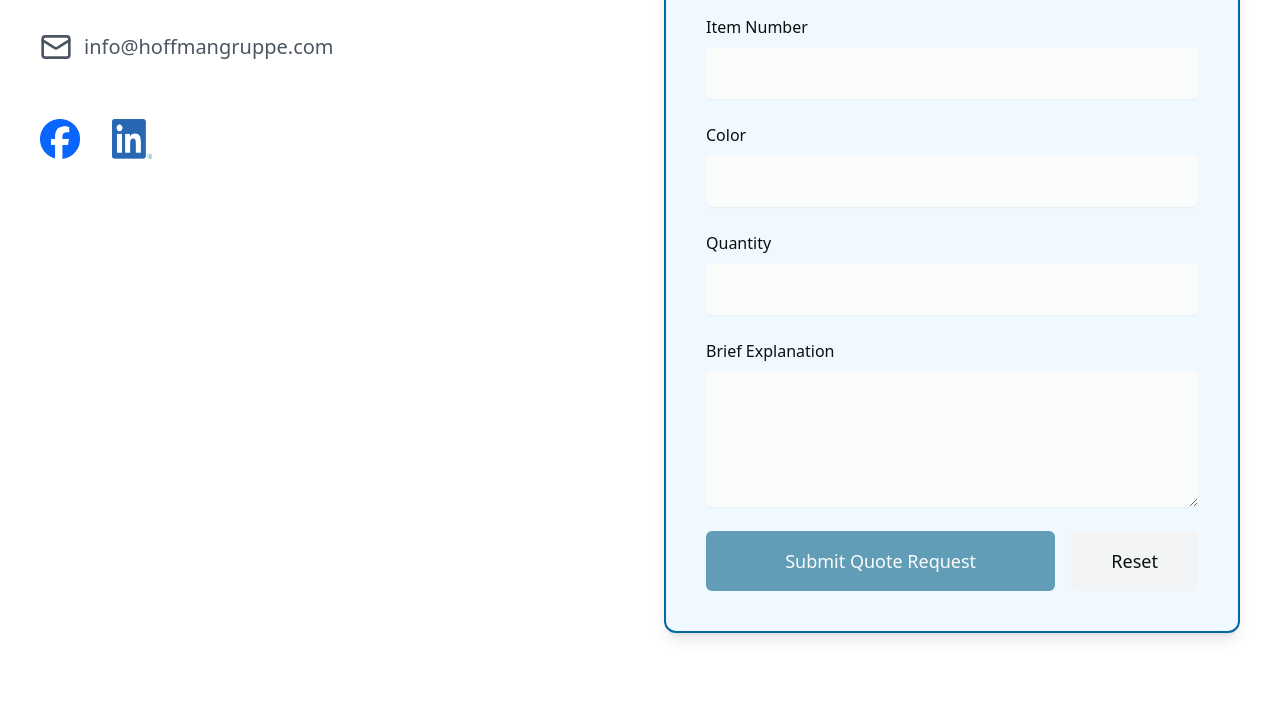
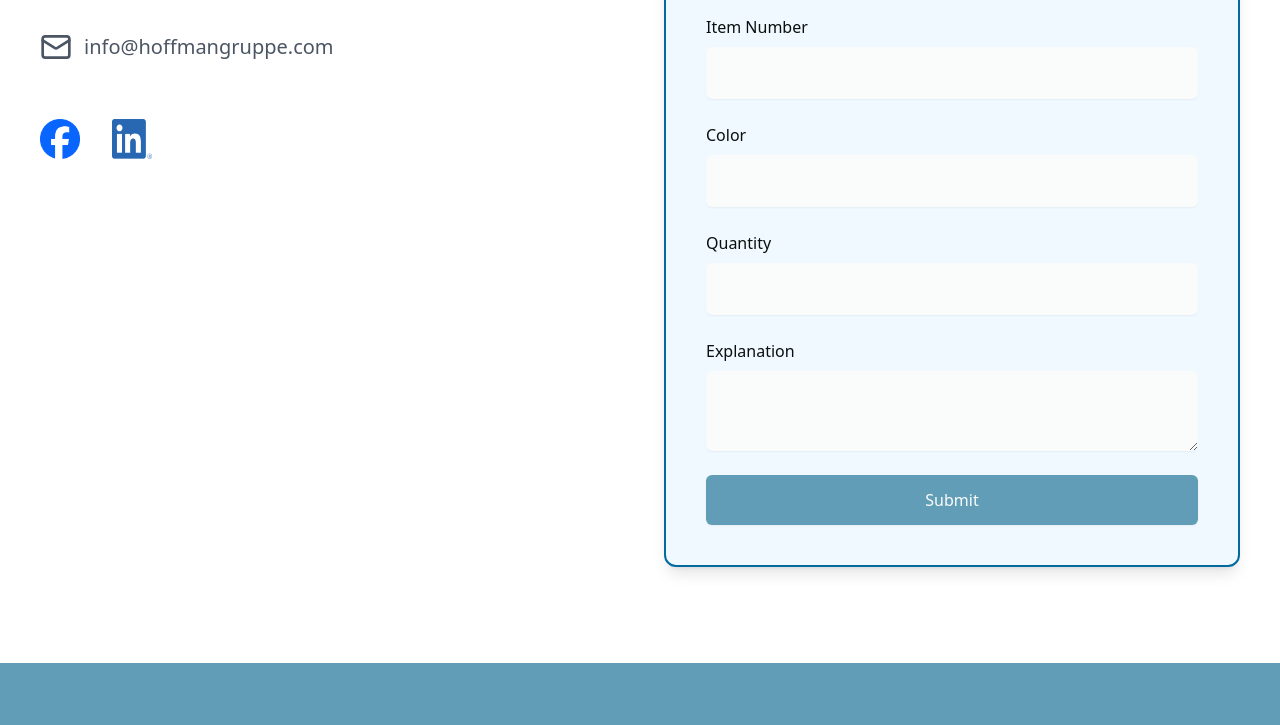
Before and after one commit to musickevan1/hoffmangruppe-production, a React (Vite) app: page / in a window 1280 px wide. Shown: the part 5609-6334 px from the top of the page. Built offline with nearby package versions, Linux system fonts and the light colour scheme.

Commit message:
Update QuoteForm to include Other option and custom supplier input field, add pop-up and error messages

```diff
--- a/src/components/QuoteForm.tsx
+++ b/src/components/QuoteForm.tsx
@@ -14,25 +14,21 @@ export default function QuoteForm({}: QuoteFormProps) {
     itemNumber: '',
     color: '',
     quantity: '',
-    explanation: ''
+    explanation: '',
+    customSupplier: '' // New field for custom supplier name
   });
-  const [isLoading, setIsLoading] = useState(false);
-  const [error, setError] = useState('');
-  const [success, setSuccess] = useState(false);
-
+  const [showCustomSupplier, setShowCustomSupplier] = useState(false); // State for custom supplier input visibility
+  const [showPopup, setShowPopup] = useState(false); // State for pop-up visibility
+  const [errorMessage, setErrorMessage] = useState(''); // State for error message
 
   const handleSubmit = async (e: React.FormEvent) => {
     e.preventDefault();
 
     const validationError = validateForm(formData);
     if (validationError) {
-      setError(validationError);
+      setErrorMessage(validationError);
       return;
     }
-
-    setIsLoading(true);
-    setError('');
-    setSuccess(false);
 
     try {
       const templateParams = {
@@ -42,7 +38,8 @@ export default function QuoteForm({}: QuoteFormProps) {
         item_number: formData.itemNumber,
         color: formData.color,
         quantity: formData.quantity,
-        explanation: formData.explanation
+        explanation: formData.explanation,
+        custom_supplier: formData.customSupplier // Include custom supplier in the email
       };
 
       await emailjs.send(
@@ -55,7 +52,6 @@ export default function QuoteForm({}: QuoteFormProps) {
         import.meta.env.VITE_EMAILJS_PUBLIC_KEY
       );
 
-      setSuccess(true);
       setFormData({
         name: '',
         email: '',
@@ -63,25 +59,39 @@ export default function QuoteForm({}: QuoteFormProps) {
         itemNumber: '',
         color: '',
         quantity: '',
-        explanation: ''
+        explanation: '',
+        customSupplier: '' // Reset custom supplier field
       });
+
+      setShowPopup(true); // Show the pop-up after successful submission
+      setErrorMessage(''); // Clear any previous error messages
     } catch (err) {
-      setError('Failed to send email. Please try again later.');
-    } finally {
-      setIsLoading(false);
+      setErrorMessage('Failed to send email. Please try again later.');
     }
   };
 
   const handleChange = (e: React.ChangeEvent<HTMLInputElement | HTMLTextAreaElement | HTMLSelectElement>) => {
+    const { name, value } = e.target;
     setFormData(prev => ({
       ...prev,
-      [e.target.name]: e.target.value
+      [name]: value
     }));
+
+    // Show custom supplier input if "Other" is selected
+    if (name === 'catalog') {
+      setShowCustomSupplier(value.toLowerCase() === 'other');
+    }
   };
 
   return (
+    <div>
       <form onSubmit={handleSubmit} className="space-y-6" aria-labelledby="quote-form-title">
         <h2 id="quote-form-title" className="sr-only">Quote Request Form</h2>
+        {errorMessage && (
+          <div className="bg-red-100 border border-red-400 text-red-700 px-4 py-3 rounded relative" role="alert">
+            <span className="block sm:inline">{errorMessage}</span>
+          </div>
+        )}
         <div>
           <label htmlFor="name" className="block text-base font-medium text-night mb-2">
             Name
@@ -90,20 +100,11 @@ export default function QuoteForm({}: QuoteFormProps) {
             type="text"
             name="name"
             id="name"
-          required
-          aria-required="true"
-          aria-describedby="name-error"
             className="mt-1 block w-full rounded-md border-silver shadow-sm focus:border-air-blue focus:ring focus:ring-air-blue/20 bg-white text-night text-lg p-3"
             value={formData.name}
             onChange={handleChange}
           />
-        {error && error.includes('Name') && (
-          <span id="name-error" className="text-red-600 text-sm mt-1" role="alert">
-            {error}
-          </span>
-        )}
         </div>
-
         <div>
           <label htmlFor="email" className="block text-base font-medium text-night mb-2">
             Email
@@ -112,32 +113,43 @@ export default function QuoteForm({}: QuoteFormProps) {
             type="email"
             name="email"
             id="email"
-          required
             className="mt-1 block w-full rounded-md border-silver shadow-sm focus:border-air-blue focus:ring focus:ring-air-blue/20 bg-white text-night text-lg p-3"
             value={formData.email}
             onChange={handleChange}
           />
         </div>
-
         <div>
           <label htmlFor="catalog" className="block text-base font-medium text-night mb-2">
-          Product Catalog
+            Catalog
           </label>
           <select
             name="catalog"
             id="catalog"
-          required
             className="mt-1 block w-full rounded-md border-silver shadow-sm focus:border-air-blue focus:ring focus:ring-air-blue/20 bg-white text-night text-lg p-3"
             value={formData.catalog}
             onChange={handleChange}
           >
             <option value="">Select a catalog</option>
-          <option value="one-stop">One Stop Shop</option>
-          <option value="sportswear">Sportswear Collection</option>
-          <option value="casuals">Company Casuals</option>
+            <option value="catalog1">Catalog 1</option>
+            <option value="catalog2">Catalog 2</option>
+            <option value="other">Other</option>
           </select>
         </div>
-
+        {showCustomSupplier && (
+          <div>
+            <label htmlFor="customSupplier" className="block text-base font-medium text-night mb-2">
+              Custom Supplier Name
+            </label>
+            <input
+              type="text"
+              name="customSupplier"
+              id="customSupplier"
+              className="mt-1 block w-full rounded-md border-silver shadow-sm focus:border-air-blue focus:ring focus:ring-air-blue/20 bg-white text-night text-lg p-3"
+              value={formData.customSupplier}
+              onChange={handleChange}
+            />
+          </div>
+        )}
         <div>
           <label htmlFor="itemNumber" className="block text-base font-medium text-night mb-2">
             Item Number
@@ -146,13 +158,11 @@ export default function QuoteForm({}: QuoteFormProps) {
             type="text"
             name="itemNumber"
             id="itemNumber"
-          required
             className="mt-1 block w-full rounded-md border-silver shadow-sm focus:border-air-blue focus:ring focus:ring-air-blue/20 bg-white text-night text-lg p-3"
             value={formData.itemNumber}
             onChange={handleChange}
           />
         </div>
-
         <div>
           <label htmlFor="color" className="block text-base font-medium text-night mb-2">
             Color
@@ -161,13 +171,11 @@ export default function QuoteForm({}: QuoteFormProps) {
             type="text"
             name="color"
             id="color"
-          required
             className="mt-1 block w-full rounded-md border-silver shadow-sm focus:border-air-blue focus:ring focus:ring-air-blue/20 bg-white text-night text-lg p-3"
             value={formData.color}
             onChange={handleChange}
           />
         </div>
-
         <div>
           <label htmlFor="quantity" className="block text-base font-medium text-night mb-2">
             Quantity
@@ -176,69 +184,44 @@ export default function QuoteForm({}: QuoteFormProps) {
             type="number"
             name="quantity"
             id="quantity"
-          required
-          min="1"
             className="mt-1 block w-full rounded-md border-silver shadow-sm focus:border-air-blue focus:ring focus:ring-air-blue/20 bg-white text-night text-lg p-3"
             value={formData.quantity}
             onChange={handleChange}
           />
         </div>
-
         <div>
           <label htmlFor="explanation" className="block text-base font-medium text-night mb-2">
-          Brief Explanation
+            Explanation
           </label>
           <textarea
             name="explanation"
             id="explanation"
-          rows={4}
             className="mt-1 block w-full rounded-md border-silver shadow-sm focus:border-air-blue focus:ring focus:ring-air-blue/20 bg-white text-night text-lg p-3"
             value={formData.explanation}
             onChange={handleChange}
           />
         </div>
-
-      {error && (
-        <div className="bg-red-50 border border-red-200 text-red-700 px-4 py-3 rounded-md">
-          {error}
+        <button
+          type="submit"
+          className="w-full py-3 px-4 border border-transparent rounded-md shadow-sm text-base font-medium text-white bg-air-blue hover:bg-air-blue-dark focus:outline-none focus:ring-2 focus:ring-offset-2 focus:ring-air-blue"
+        >
+          Submit
+        </button>
+      </form>
+      {showPopup && (
+        <div className="fixed inset-0 flex items-center justify-center bg-black bg-opacity-50">
+          <div className="bg-white p-6 rounded-lg shadow-lg">
+            <h2 className="text-xl font-bold mb-4">Thank You!</h2>
+            <p>Thank you for requesting a quote. We will get back to you as soon as possible!</p>
+            <button
+              onClick={() => setShowPopup(false)}
+              className="mt-4 py-2 px-4 border border-transparent rounded-md shadow-sm text-base font-medium text-white bg-air-blue hover:bg-air-blue-dark focus:outline-none focus:ring-2 focus:ring-offset-2 focus:ring-air-blue"
+            >
+              Close
+            </button>
+          </div>
         </div>
       )}
-
-      {success && (
-        <div className="bg-green-50 border border-green-200 text-green-700 px-4 py-3 rounded-md">
-          Quote request submitted successfully!
     </div>
-      )}
-
-      <div className="flex gap-4">
-        <button
-          type="submit"
-          disabled={isLoading}
-          className="w-full bg-air-blue text-white px-6 py-4 rounded-md hover:bg-air-blue-600 transition-colors text-lg font-medium disabled:opacity-50 disabled:cursor-not-allowed"
-        >
-          {isLoading ? 'Submitting...' : 'Submit Quote Request'}
-        </button>
-
-        <button
-          type="button"
-          onClick={() => {
-            setFormData({
-              name: '',
-              email: '',
-              catalog: '',
-              itemNumber: '',
-              color: '',
-              quantity: '',
-              explanation: ''
-            });
-            setError('');
-            setSuccess(false);
-          }}
-          className="w-1/3 bg-gray-100 text-night px-6 py-4 rounded-md hover:bg-gray-200 transition-colors text-lg font-medium"
-        >
-          Reset
-        </button>
-      </div>
-    </form>
   );
 }
```
Lines whose indentation alone changed are shown as unchanged.
